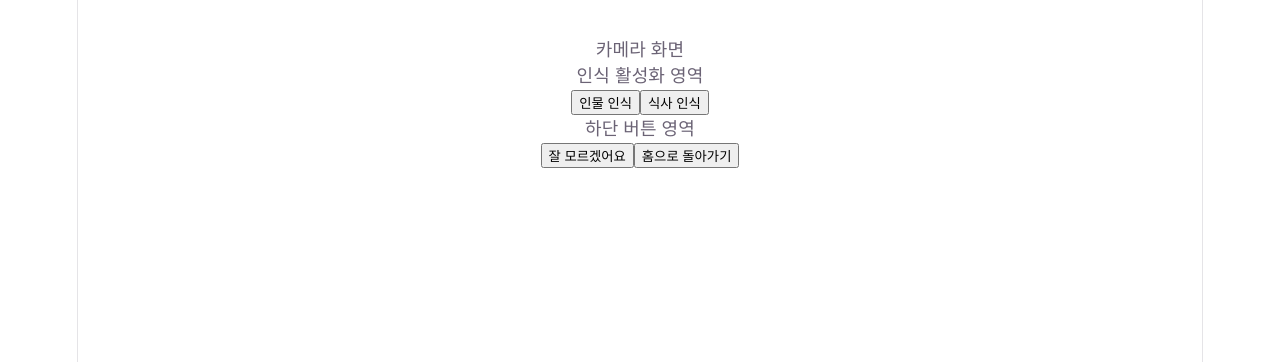
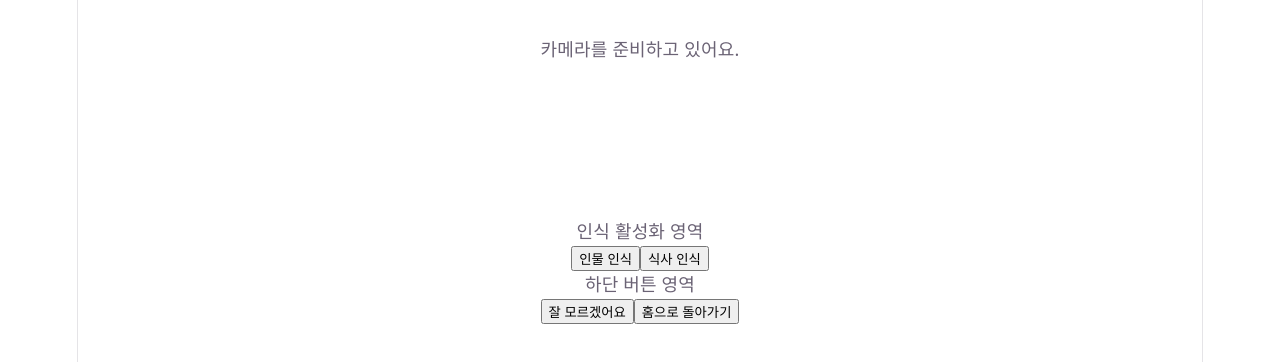
Before and after one commit to lifenology-lab/gieoksaerok, a React app in the folder frontend/: page /patient/daily in a window 1280 px wide. Shown: the top 362 px of the page. Built offline with nearby package versions, Linux system fonts and the light colour scheme; no server answers; the HTML template or start-up script is replaced by a standard one.

Commit message:
feat: 일상모드 카메라 임시 구현

```diff
--- /dev/null
+++ b/frontend/src/features/camera/components/CameraPermissionNotice.jsx
@@ -0,0 +1,18 @@
+export default function CameraPermissionNotice({ message, onRetry }) {
+  return (
+    <section className="camera-permission-notice">
+      <h2>카메라를 사용할 수 없어요</h2>
+
+      <p>
+        일상 모드를 체험하려면 카메라 권한이 필요합니다. 브라우저에서 카메라
+        접근을 허용했는지 확인해주세요.
+      </p>
+
+      {message && <p>{message}</p>}
+
+      <button type="button" onClick={onRetry}>
+        다시 시도하기
+      </button>
+    </section>
+  );
+}
--- a/frontend/src/features/camera/components/CameraPreview.jsx
+++ b/frontend/src/features/camera/components/CameraPreview.jsx
@@ -1,7 +1,28 @@
+import CameraPermissionNotice from "./CameraPermissionNotice";
+import useCamera from "../hooks/useCamera";
+
 export default function CameraPreview() {
+  const { videoRef, isCameraReady, cameraError, startCamera } = useCamera();
+
+  if (cameraError) {
+    return (
+      <section className="daily-mode-page__camera-area">
+        <CameraPermissionNotice message={cameraError} onRetry={startCamera} />
+      </section>
+    );
+  }
+
   return (
     <section className="daily-mode-page__camera-area">
-      <p>카메라 화면</p>
+      {!isCameraReady && <p>카메라를 준비하고 있어요.</p>}
+
+      <video
+        ref={videoRef}
+        autoPlay
+        playsInline
+        muted
+        className="daily-mode-page__camera-video"
+      />
     </section>
   );
 }
--- /dev/null
+++ b/frontend/src/features/camera/hooks/useCamera.js
@@ -0,0 +1,129 @@
+import { useCallback, useEffect, useRef, useState } from "react";
+
+export default function useCamera() {
+  // video 태그에 접근하기 위한 ref
+  const videoRef = useRef(null);
+
+  // 현재 사용 중인 카메라 stream을 저장하는 ref
+  const streamRef = useRef(null);
+
+  // 카메라 시작 요청이 중복 실행되는 것을 방지하기 위한 ref
+  const isStartingRef = useRef(false);
+
+  // 컴포넌트가 unmount된 뒤 state가 변경되는 것을 방지하기 위한 ref
+  const isMountedRef = useRef(false);
+
+  const [isCameraReady, setIsCameraReady] = useState(false);
+  const [cameraError, setCameraError] = useState(null);
+
+  const stopCamera = useCallback(() => {
+    // 실행 중인 카메라 track을 모두 중지
+    if (streamRef.current) {
+      streamRef.current.getTracks().forEach((track) => {
+        track.stop();
+      });
+
+      streamRef.current = null;
+    }
+
+    // video 태그와 stream 연결 해제
+    if (videoRef.current) {
+      videoRef.current.srcObject = null;
+    }
+
+    setIsCameraReady(false);
+  }, []);
+
+  const startCamera = useCallback(async () => {
+    // 이미 카메라 시작 중이면 중복 실행하지 않음
+    if (isStartingRef.current) {
+      return;
+    }
+
+    isStartingRef.current = true;
+
+    try {
+      setCameraError(null);
+      setIsCameraReady(false);
+
+      // 브라우저가 카메라 API를 지원하는지 확인
+      if (!navigator.mediaDevices || !navigator.mediaDevices.getUserMedia) {
+        throw new Error("이 브라우저에서는 카메라를 사용할 수 없어요.");
+      }
+
+      // 새 stream을 열기 전에 기존 stream 정리
+      stopCamera();
+
+      // 후면 카메라를 우선적으로 요청
+      const stream = await navigator.mediaDevices.getUserMedia({
+        video: {
+          facingMode: { ideal: "environment" },
+        },
+        audio: false,
+      });
+
+      // 카메라 요청 중 컴포넌트가 unmount된 경우 stream 정리 후 종료
+      if (!isMountedRef.current) {
+        stream.getTracks().forEach((track) => track.stop());
+        return;
+      }
+
+      streamRef.current = stream;
+
+      const videoElement = videoRef.current;
+
+      // video 태그가 아직 준비되지 않은 경우 stream 정리 후 종료
+      if (!videoElement) {
+        stream.getTracks().forEach((track) => track.stop());
+        return;
+      }
+
+      // 카메라 stream을 video 태그에 연결
+      videoElement.srcObject = stream;
+
+      try {
+        await videoElement.play();
+      } catch (error) {
+        // React StrictMode나 화면 전환 중 발생하는 AbortError는 무시
+        if (error.name !== "AbortError") {
+          throw error;
+        }
+      }
+
+      if (isMountedRef.current) {
+        setIsCameraReady(true);
+      }
+    } catch (error) {
+      console.error("Camera error:", error);
+
+      if (isMountedRef.current) {
+        setCameraError(
+          error?.message || "카메라를 불러오는 중 문제가 발생했어요.",
+        );
+        setIsCameraReady(false);
+      }
+    } finally {
+      // 성공/실패와 관계없이 시작 중 상태 해제
+      isStartingRef.current = false;
+    }
+  }, [stopCamera]);
+
+  useEffect(() => {
+    isMountedRef.current = true;
+    startCamera();
+
+    // 페이지를 벗어나거나 컴포넌트가 사라질 때 카메라 정리
+    return () => {
+      isMountedRef.current = false;
+      stopCamera();
+    };
+  }, [startCamera, stopCamera]);
+
+  return {
+    videoRef,
+    isCameraReady,
+    cameraError,
+    startCamera,
+    stopCamera,
+  };
+}
```
